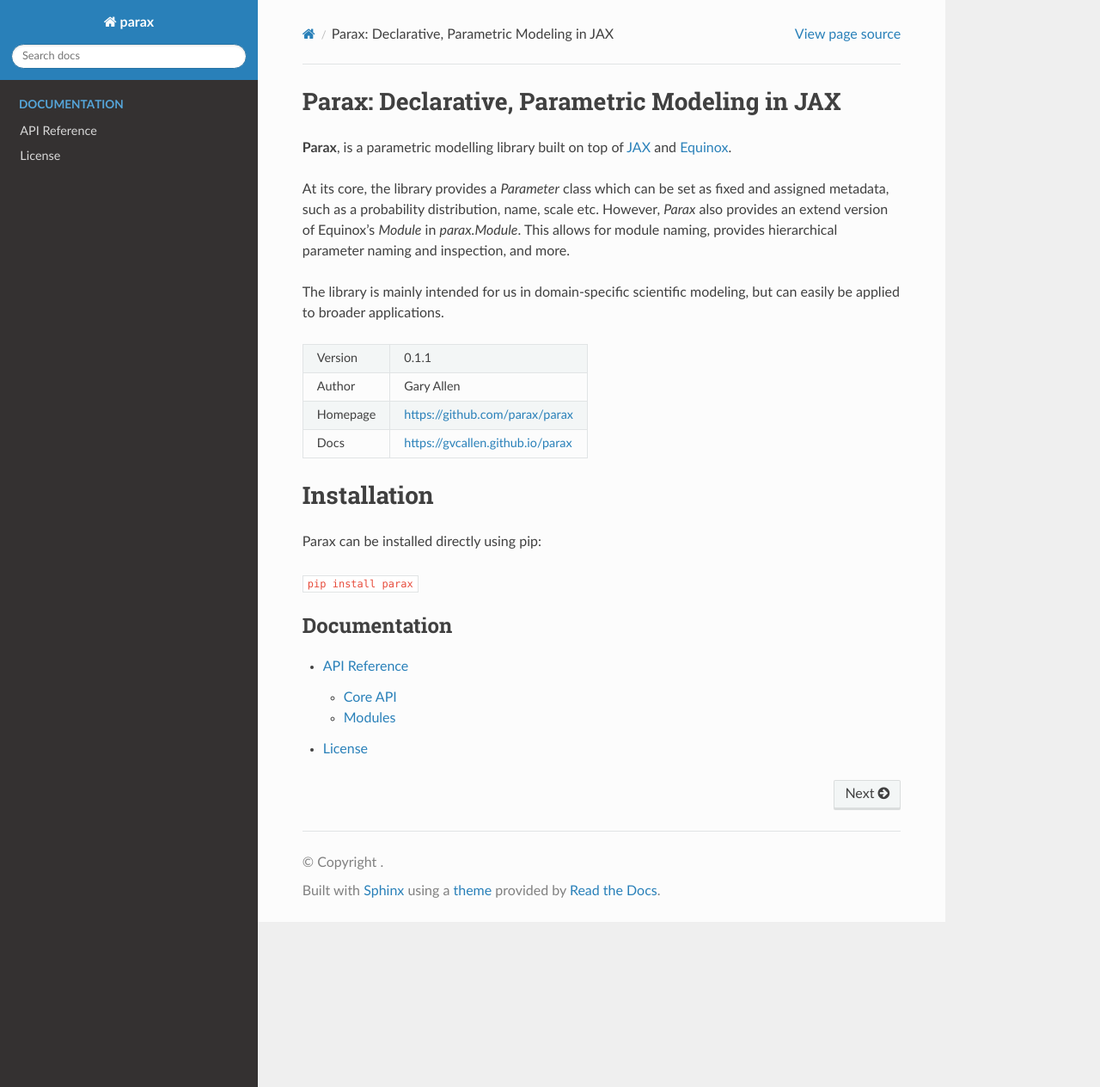
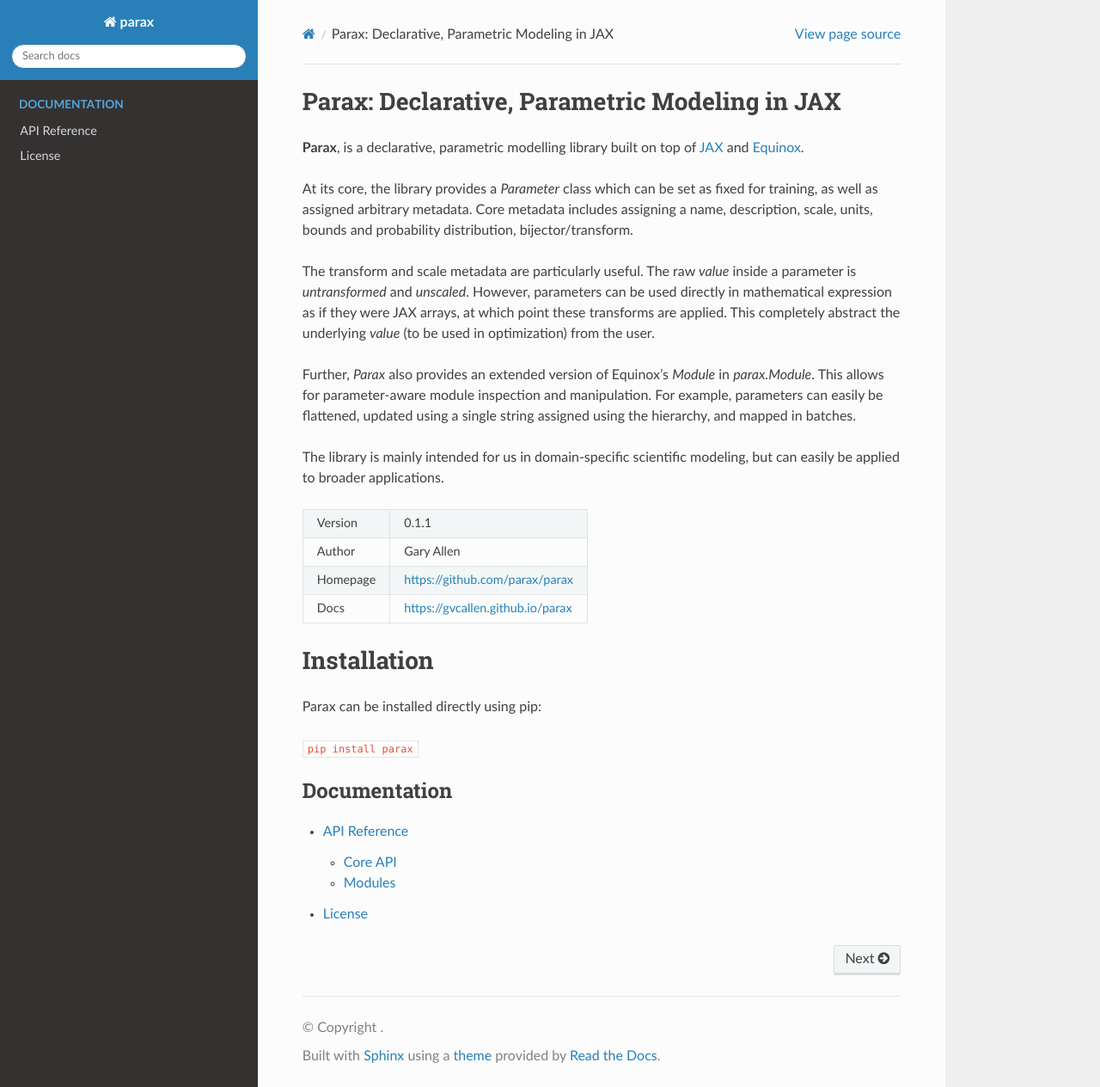
Before and after one commit to gvcallen/parax, a Sphinx documentation site: the page built from docs/source/index.rst, in a window 1280 px wide and 1264 px high. Shown: the whole window at 86% size. Built offline with Sphinx 7.4.7 and the Read the Docs theme 3.1.0, drawn with Linux system fonts in a browser that asks for light colours.

Commit message:
Updated transform and docs

```diff
--- a/docs/source/index.rst
+++ b/docs/source/index.rst
@@ -1,9 +1,13 @@
 Parax: Declarative, Parametric Modeling in JAX
 ===================================================================
 
-**Parax**, is a parametric modelling library built on top of `JAX <https://github.com/jax-ml/jax>`_ and `Equinox <https://github.com/patrick-kidger/equinox>`_.
+**Parax**, is a declarative, parametric modelling library built on top of `JAX <https://github.com/jax-ml/jax>`_ and `Equinox <https://github.com/patrick-kidger/equinox>`_.
 
-At its core, the library provides a `Parameter` class which can be set as fixed and assigned metadata, such as a probability distribution, name, scale etc. However, `Parax` also provides an extend version of Equinox's `Module` in `parax.Module`. This allows for module naming, provides hierarchical parameter naming and inspection, and more.
+At its core, the library provides a `Parameter` class which can be set as fixed for training, as well as assigned arbitrary metadata. Core metadata includes assigning a name, description, scale, units, bounds and probability distribution, bijector/transform.
+
+The transform and scale metadata are particularly useful. The raw `value` inside a parameter is *untransformed* and *unscaled*. However, parameters can be used directly in mathematical expression as if they were JAX arrays, at which point these transforms are applied. This completely abstract the underlying *value* (to be used in optimization) from the user.
+
+Further, `Parax` also provides an extended version of Equinox's `Module` in `parax.Module`. This allows for parameter-aware module inspection and manipulation. For example, parameters can easily be flattened, updated using a single string assigned using the hierarchy, and mapped in batches.
 
 The library is mainly intended for us in domain-specific scientific modeling, but can easily be applied to broader applications.
 
```
Also changed, not shown: README.md (+7 -3 lines).
